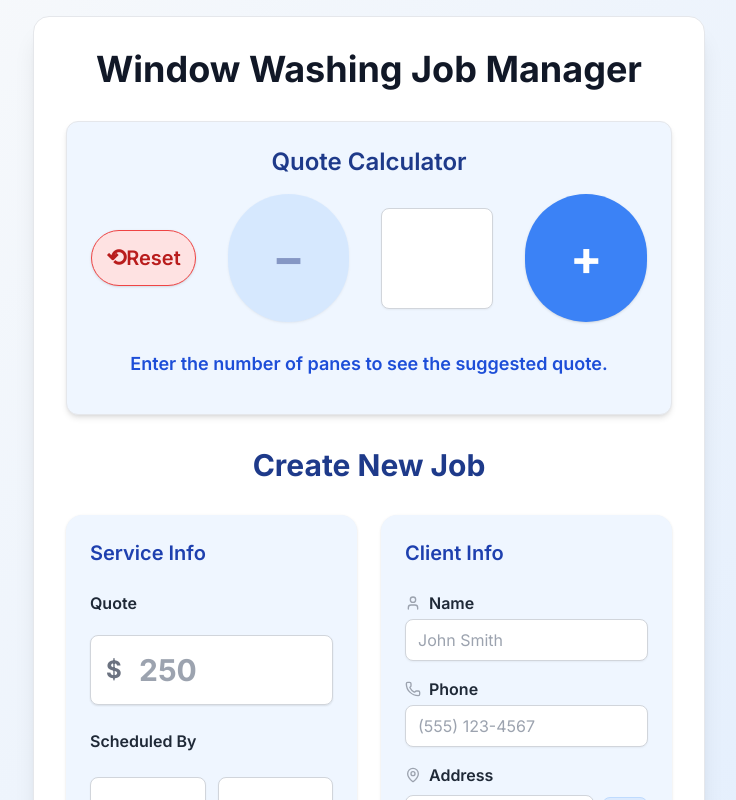
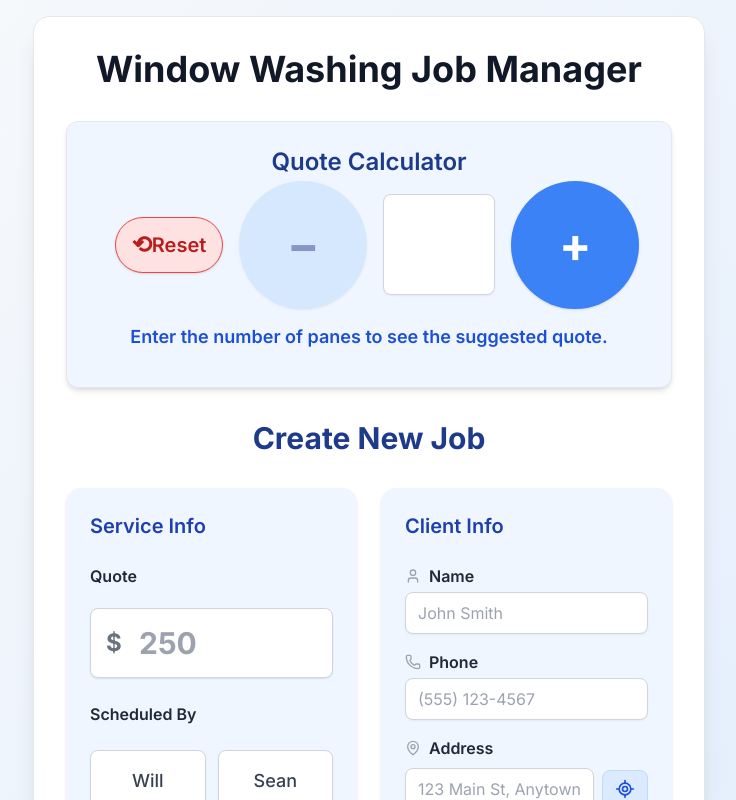
Before and after one commit to willgriff19/window-washing, a Next.js app: page / in a window 1280 px wide. Shown: the top 800 px of the page, without its empty margins (271-1007 px from the left). Built offline with nearby package versions, Linux system fonts and the light colour scheme.

Commit message:
Increase button hitbox area while maintaining visual size

```diff
--- a/src/components/QuoteCalculator.tsx
+++ b/src/components/QuoteCalculator.tsx
@@ -83,7 +83,7 @@ export function QuoteCalculator({ onQuoteChange }: QuoteCalculatorProps) {
           aria-label="Decrement panes"
           onClick={decrement}
           disabled={!panes}
-          className={`${baseButtonClass} bg-blue-200 text-blue-900 w-24 h-24 md:w-32 md:h-32 text-4xl md:text-5xl font-bold focus:ring-blue-400 hover:bg-blue-300 ${!panes ? 'opacity-50 cursor-not-allowed' : ''}`}
+          className={`${baseButtonClass} bg-blue-200 text-blue-900 w-24 h-24 md:w-32 md:h-32 text-4xl md:text-5xl font-bold focus:ring-blue-400 hover:bg-blue-300 p-4 -m-4 ${!panes ? 'opacity-50 cursor-not-allowed' : ''}`}
           whileTap={{ scale: 0.95 }}
         >
           −
@@ -104,7 +104,7 @@ export function QuoteCalculator({ onQuoteChange }: QuoteCalculatorProps) {
           type="button"
           aria-label="Increment panes"
           onClick={increment}
-          className={`${baseButtonClass} bg-blue-500 text-white w-24 h-24 md:w-32 md:h-32 text-4xl md:text-5xl font-bold focus:ring-blue-400 hover:bg-blue-600`}
+          className={`${baseButtonClass} bg-blue-500 text-white w-24 h-24 md:w-32 md:h-32 text-4xl md:text-5xl font-bold focus:ring-blue-400 hover:bg-blue-600 p-4 -m-4`}
           whileTap={{ scale: 0.95 }}
         >
           +
```
